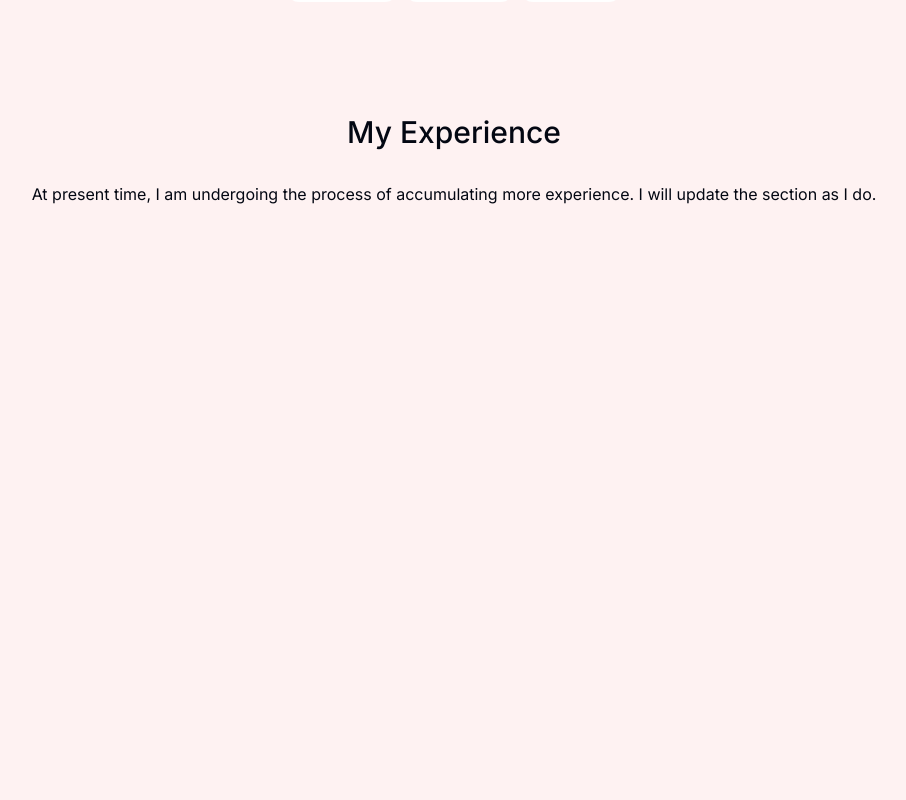
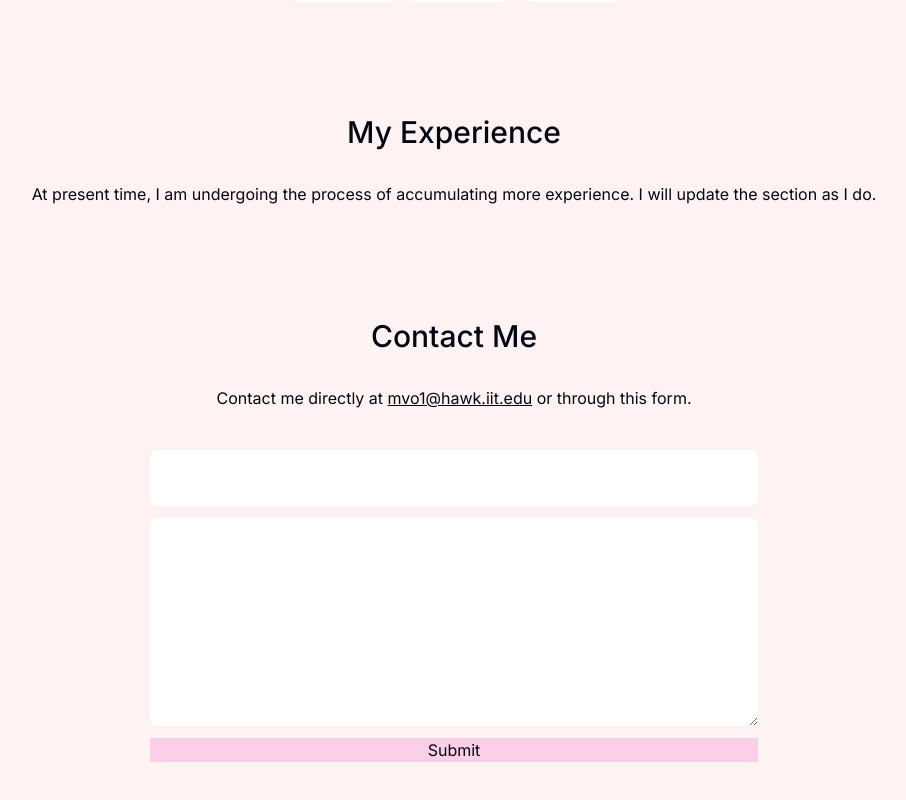
Before and after one commit to mariavo1/itmd543react, a Next.js app: page / in a window 1280 px wide. Shown: the part 1644-2444 px from the top of the page, without its empty margins (186-1092 px from the left). Before the commit the page ends 1962 px from the top, so only its background shows below. Built offline with nearby package versions, Linux system fonts and the light colour scheme.

Commit message:
Create form for contact

```diff
--- a/app/page.tsx
+++ b/app/page.tsx
@@ -1,4 +1,5 @@
 import About from "@/components/about";
+import Contact from "@/components/contact";
 import Experience from "@/components/experience";
 import Intro from "@/components/intro";
 import Projects from "@/components/projects";
@@ -12,6 +13,7 @@ export default function Home() {
       <Projects />
       <Skills />
       <Experience />
+      <Contact />
     </main>
   )
 }
--- a/components/contact.tsx
+++ b/components/contact.tsx
@@ -1,7 +1,20 @@
 import React from 'react';
+import SectionHeading from './section-heading';
 
 export default function Contact() {
   return (
-    <section></section>
+    <section className="mb-20 sm:mb-28 w-[min(100%,38rem)] text-center" id="contact">
+        <SectionHeading>Contact Me</SectionHeading>
+        <p>
+            Contact me directly at <a className="underline" href="mailto:mvo1@hawk.iit.edu">mvo1@hawk.iit.edu</a>{" "}
+            or through this form.
+        </p>
+
+        <form className="mt-10 flex flex-col">
+            <input className="h-14 rounded-lg" type="email" />
+            <textarea className="h-52 my-3 rounded-lg"/>
+            <button className="bg-pink-200" type="submit">Submit</button>
+        </form>
+    </section>
   )
 }
```
